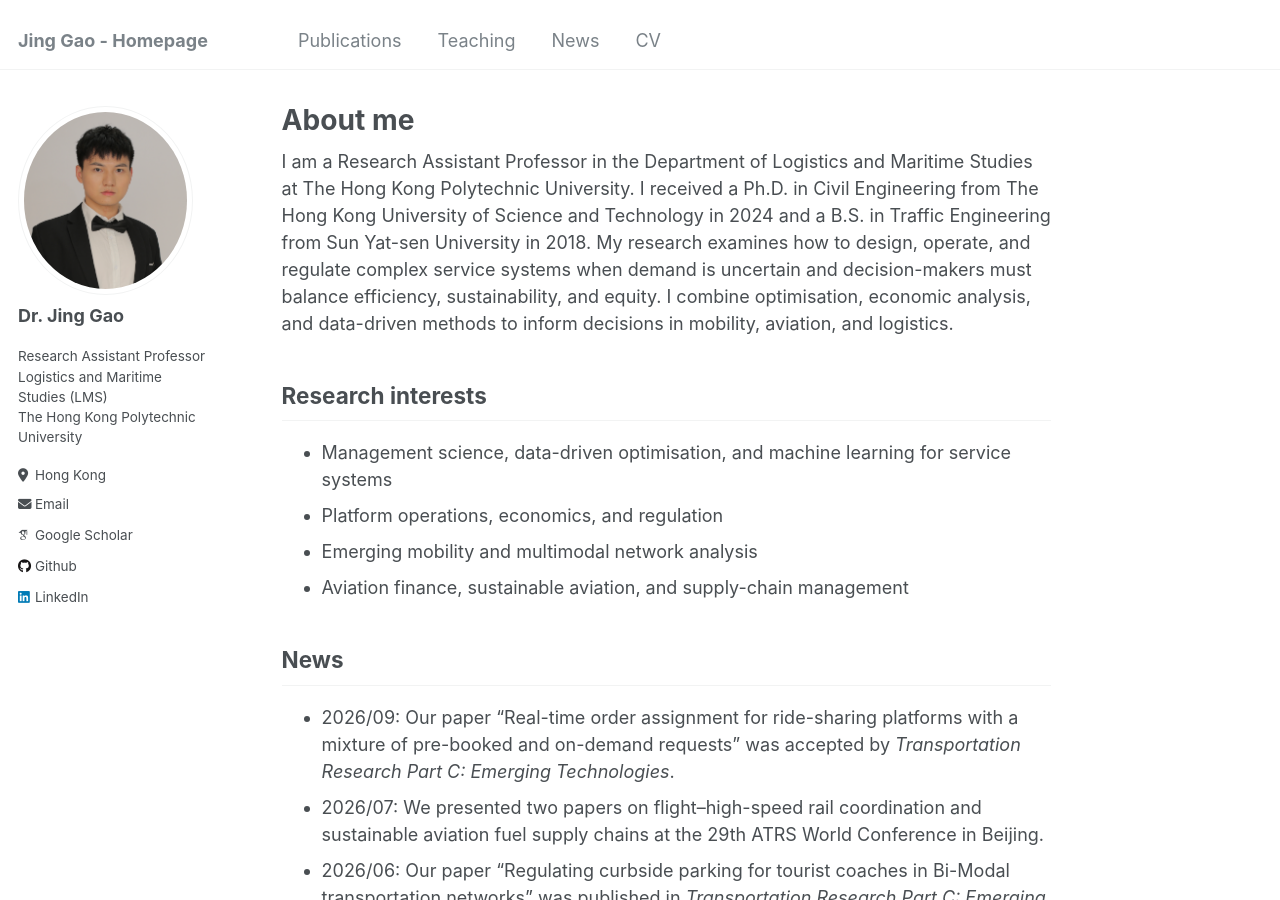
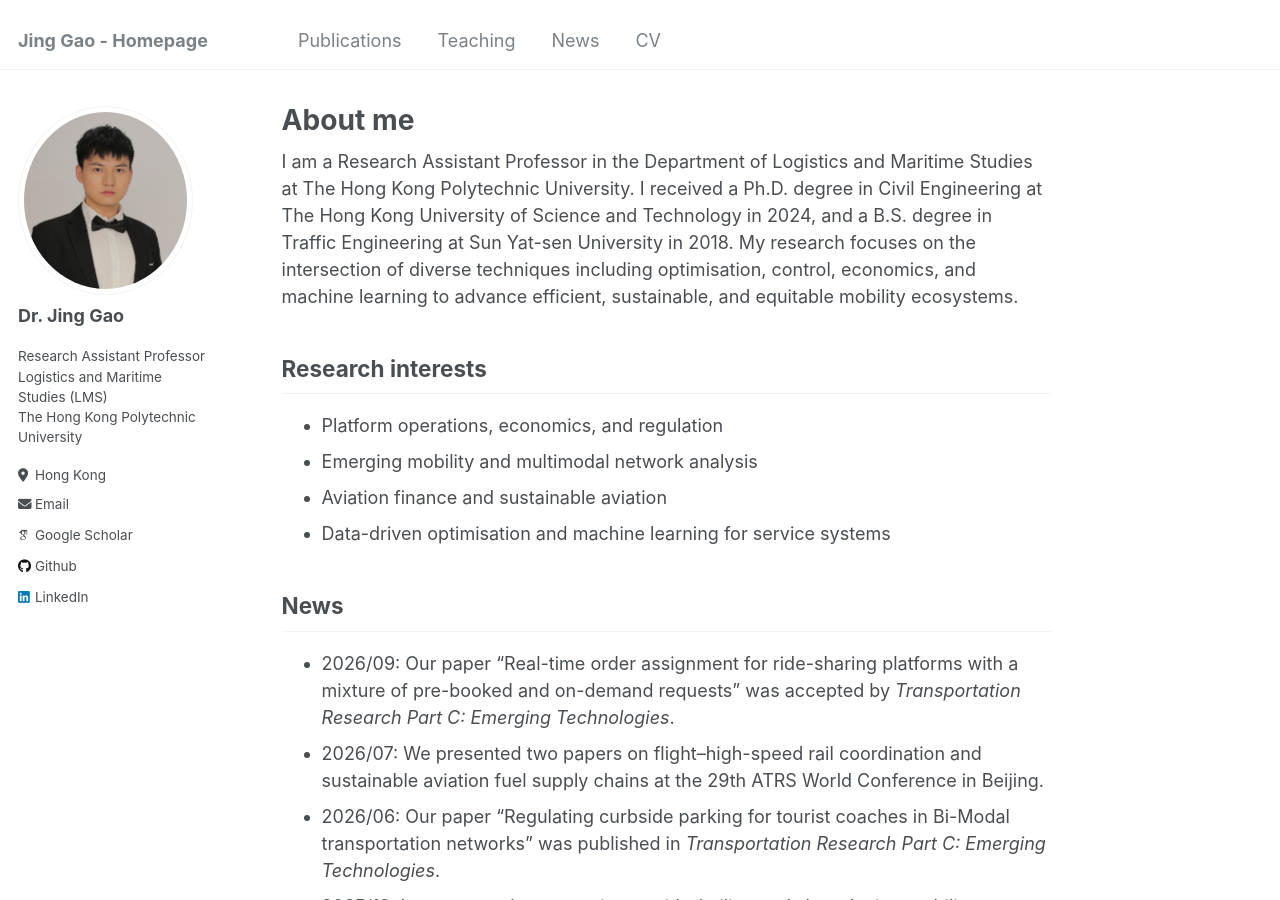
Before and after one commit to jgaoax/jgaoax.github.io, a Jekyll site: the page built from _pages/about.md, in a window 1280 px wide and 900 px high. Built offline with Jekyll 4.4.1, drawn with Linux system fonts in a browser that asks for light colours; some web fonts are replaced.

Commit message:
Restore legacy homepage overview and reorder interests

```diff
--- a/_pages/about.md
+++ b/_pages/about.md
@@ -7,14 +7,14 @@ redirect_from:
   - /about.html
 ---
 
-I am a Research Assistant Professor in the Department of Logistics and Maritime Studies at The Hong Kong Polytechnic University. I received a Ph.D. in Civil Engineering from The Hong Kong University of Science and Technology in 2024 and a B.S. in Traffic Engineering from Sun Yat-sen University in 2018. My research examines how to design, operate, and regulate complex service systems when demand is uncertain and decision-makers must balance efficiency, sustainability, and equity. I combine optimisation, economic analysis, and data-driven methods to inform decisions in mobility, aviation, and logistics.
+I am a Research Assistant Professor in the Department of Logistics and Maritime Studies at The Hong Kong Polytechnic University. I received a Ph.D. degree in Civil Engineering at The Hong Kong University of Science and Technology in 2024, and a B.S. degree in Traffic Engineering at Sun Yat-sen University in 2018. My research focuses on the intersection of diverse techniques including optimisation, control, economics, and machine learning to advance efficient, sustainable, and equitable mobility ecosystems.
 
 ## Research interests
 
-- Management science, data-driven optimisation, and machine learning for service systems
 - Platform operations, economics, and regulation
 - Emerging mobility and multimodal network analysis
-- Aviation finance, sustainable aviation, and supply-chain management
+- Aviation finance and sustainable aviation
+- Data-driven optimisation and machine learning for service systems
 
 ## News
 
```
